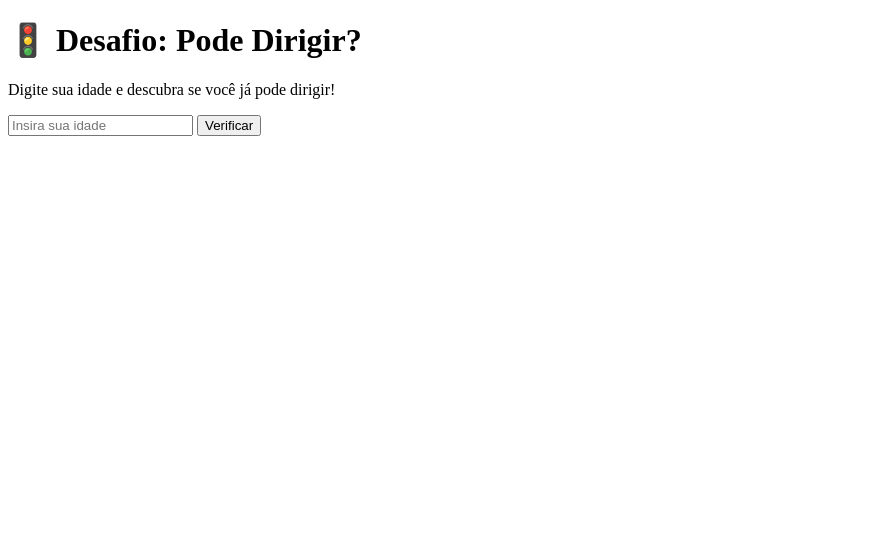
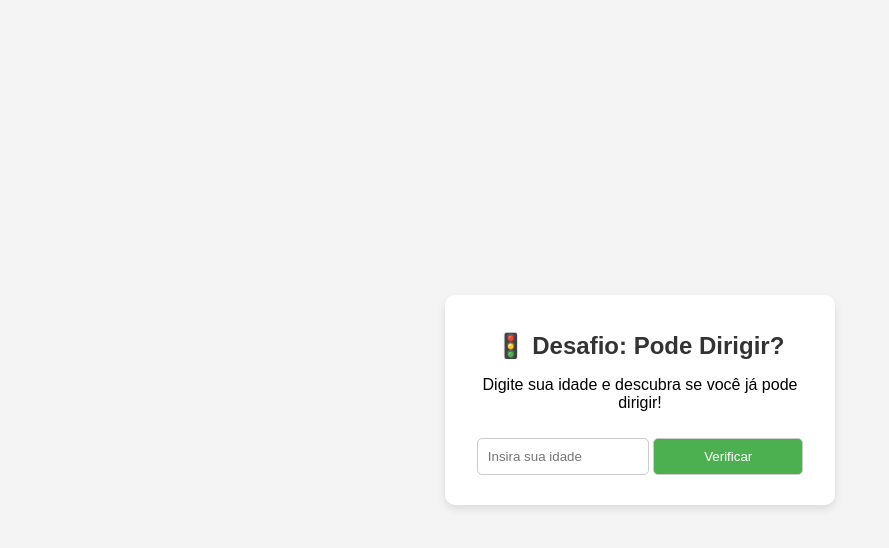
Before and after one commit to sabrinacaaete/desafio-dirigir, a plain HTML site: page index.html in a window 1280 px wide. Shown: the whole page, without its empty margins (0-889 px from the left). Drawn offline with Linux system fonts and the light colour scheme.

Commit message:
css atualizado

```diff
--- a/index.html
+++ b/index.html
@@ -8,16 +8,20 @@
     <title>🚦 Desafio: Pode Dirigir? </title>
 </head>
 <body>
-    <h1>🚦 Desafio: Pode Dirigir?</h1>
-    <p>Digite sua idade e descubra se você já pode dirigir!</p>
 
-    <input type="number" id="idade" placeholder="Insira sua idade">
-    <input type="button" value="Verificar" onclick="calcular()">
 
-    <div id="resultado">
 
+        <div class="card">
+            <h1>🚦 Desafio: Pode Dirigir?</h1>
+            <p>Digite sua idade e descubra se você já pode dirigir!</p>
+
+            <input type="number" id="idade" placeholder="Insira sua idade">
+            <input type="button" value="Verificar" onclick="calcular()">
+
+        <div id="resultado">
+
+        </div>
     </div>
-
     <script src="script.js"></script>
 
 </body>
--- a/style.css
+++ b/style.css
@@ -0,0 +1,63 @@
+body {
+    font-family: Arial, sans-serif;
+    background-color: #f4f4f4;
+    margin: 0;
+    padding: 0;
+    display: grid;
+    justify-content: center;
+    align-items: center;
+    height: 100vh; /* lembrar que centraliza */
+}
+
+.card {
+    background-color: #fff;
+    padding: 20px;
+    border-radius: 10px;
+    width: 350px;
+    box-shadow: 0 4px 8px rgba(0, 0, 0, 0.1);
+    text-align: center;
+    transition: transform 0.3s ease, box-shadow 0.3s ease;
+}
+
+.card:hover {
+    transform: translateY(-5px);
+    box-shadow: 0 8px 16px rgba(0, 0, 0, 0.2);
+}
+
+.card h1 {
+    font-size: 24px;
+    color: #333;
+}
+
+.card input[type="number"] {
+    max-width: 150px;
+}
+
+.card input[type="button"] {
+    max-width: 150px;
+}
+
+.card input[type="number"], .card input[type="button"] {
+    padding: 10px;
+    margin: 10px 0;
+    border-radius: 5px;
+    border: 1px solid #ccc;
+    width: 100%;
+}
+
+.card input[type="button"] {
+    background-color: #4CAF50;
+    color: white;
+    cursor: pointer;
+    transition: background-color 0.3s ease;
+}
+
+.card input[type="button"]:hover {
+    background-color: #45a049;
+}
+
+#resultado p {
+    color: #555;
+    font-size: 16px;
+    font-weight: bold;
+}
```
